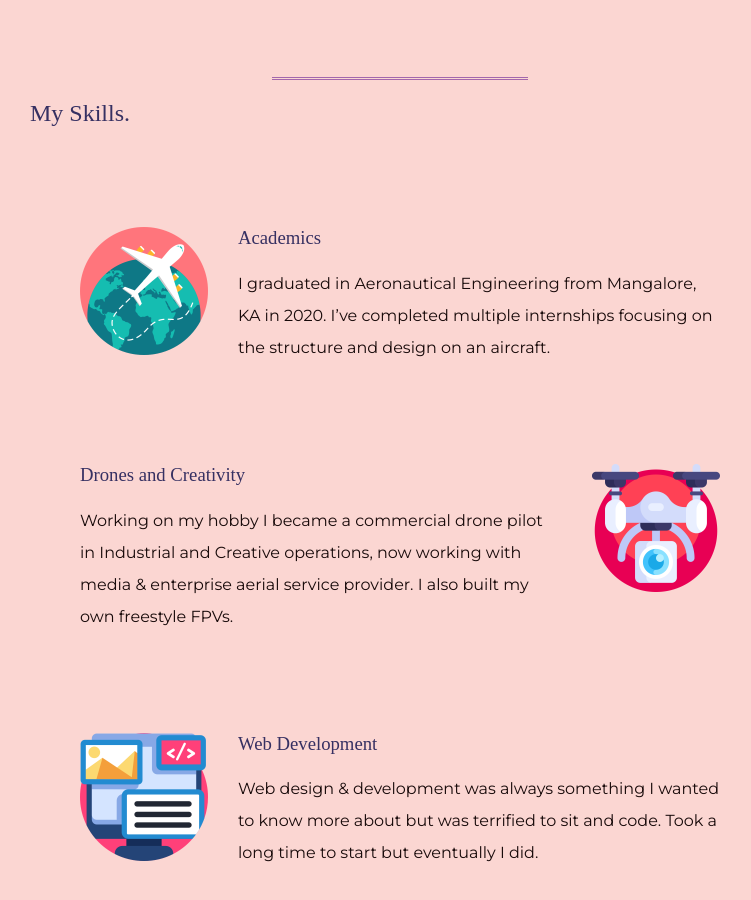
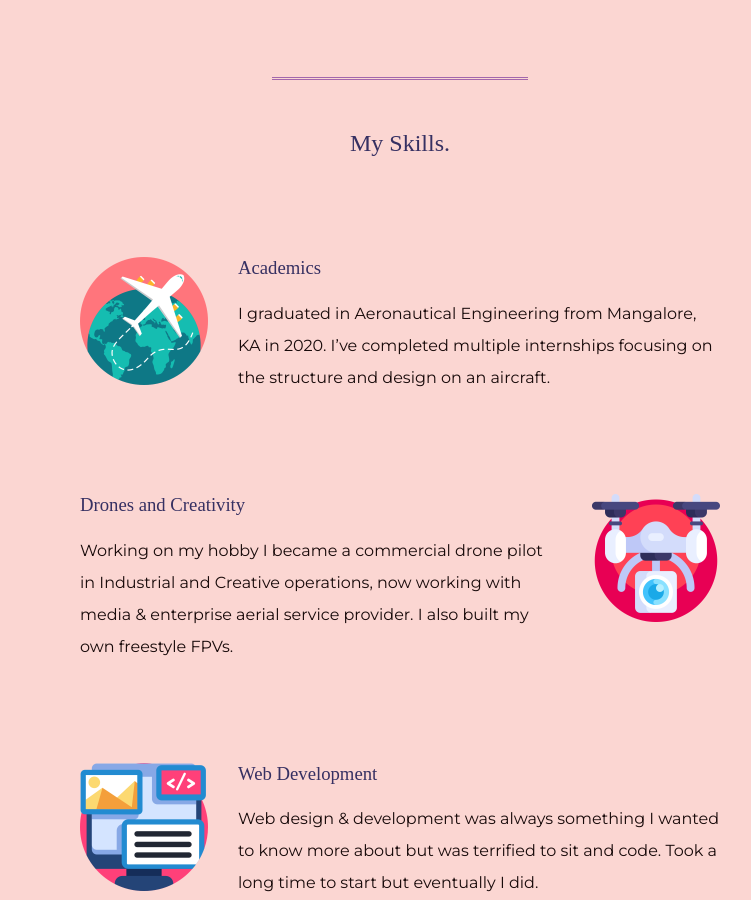
Before and after one commit to lukeskywlker/personal_site, a plain HTML site: page index.html in a window 1280 px wide. Shown: the part 1202-2102 px from the top of the page, without its empty margins (240-991 px from the left). Drawn offline with Linux system fonts and the light colour scheme; a web font is replaced by a local one.

Commit message:
skills H2 margin

```diff
--- a/CSS/styles.css
+++ b/CSS/styles.css
@@ -62,6 +62,7 @@ hr {
 
 .skills-heading {
   width: 50%;
+  margin: 50px auto 0 auto;
 }
 
 .skill-row-1 {
```
